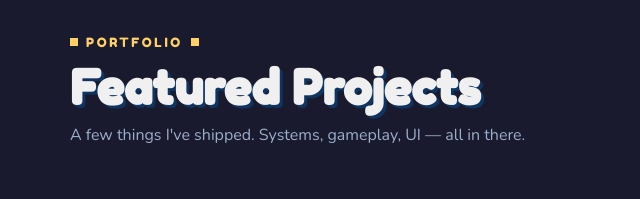
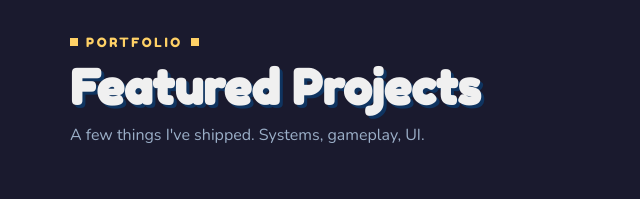
Before and after one commit to OmarSherif512/portfolio, a plain HTML site: page index.html in a window 1280 px wide. Shown: the part 2000-2199 px from the top of the page, 20-660 px from the left. Drawn offline with nearby package versions, Linux system fonts and the light colour scheme.

Commit message:
Update project description text
Removed 'all in there' from the project description.

```diff
--- a/index.html
+++ b/index.html
@@ -766,7 +766,7 @@
   <div class="section-inner">
     <div class="section-label">Portfolio</div>
     <h2 class="section-title">Featured Projects</h2>
-    <p class="section-sub">A few things I've shipped. Systems, gameplay, UI — all in there.</p>
+    <p class="section-sub">A few things I've shipped. Systems, gameplay, UI.</p>
 
     <div class="projects-grid">
       <div class="project-card pixel-border-blue reveal">
```
